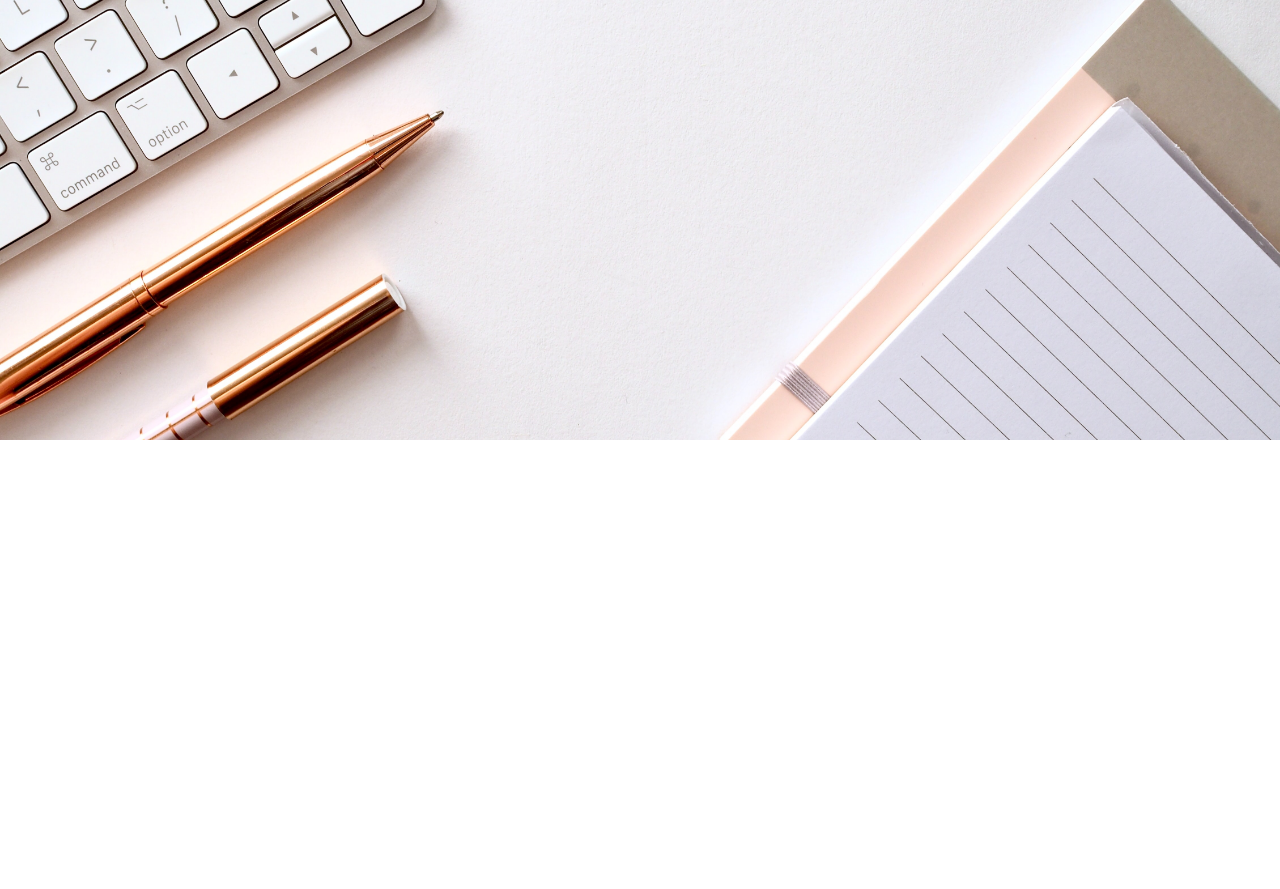
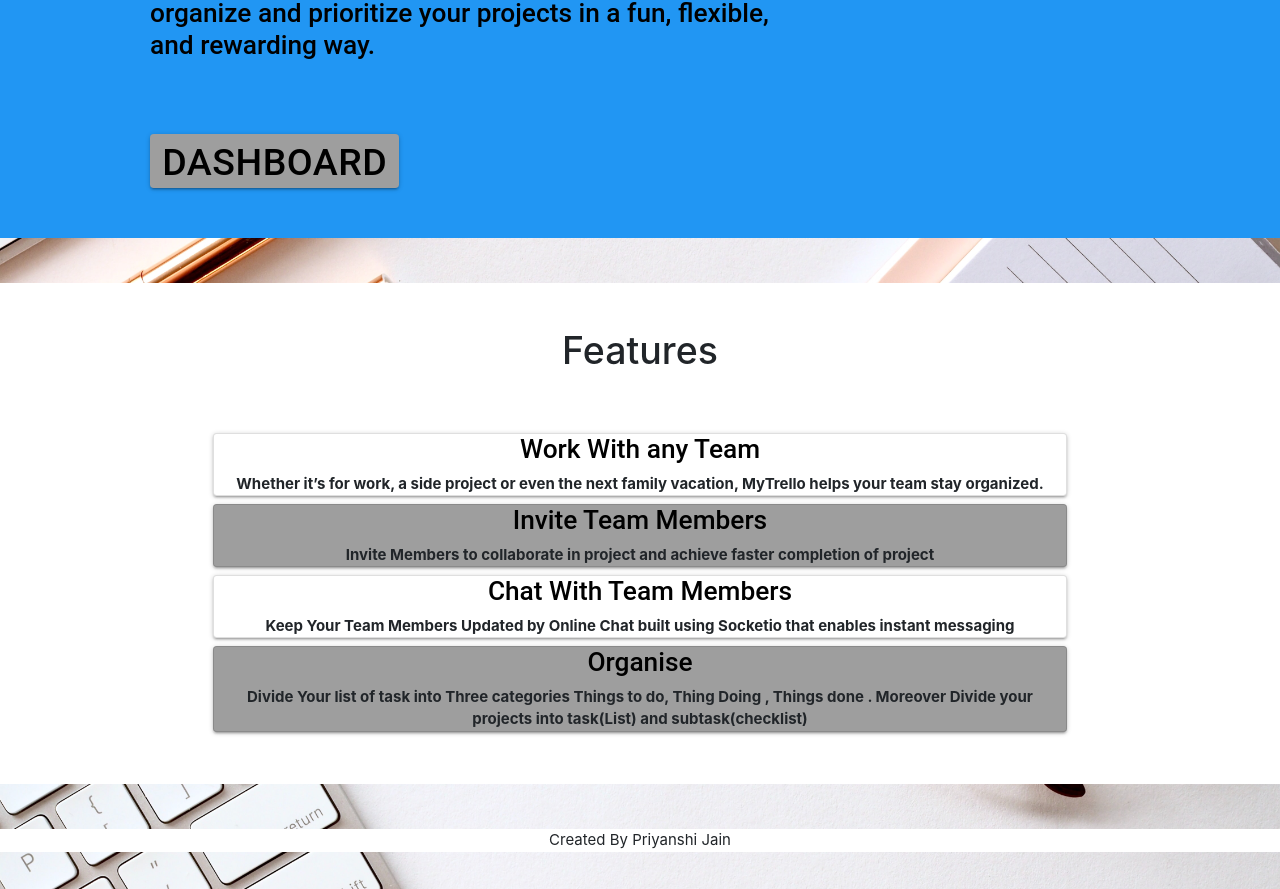
Before and after one commit to jainpriyanshi/MyTrello, a React (Create React App) app in the folder client/: page / in a window 1280 px wide. Shown: the part 360-1249 px from the top of the page. Before the commit the page ends 800 px from the top, so only its background shows below. Built offline with nearby package versions, Linux system fonts and the light colour scheme; no server answers.

Commit message:
homepage created

```diff
--- a/client/src/App.js
+++ b/client/src/App.js
@@ -9,6 +9,7 @@ import store from "./store";
 
 import Navbar from "./components/layout/Navbar";
 import Register from "./components/auth/Register";
+import layout from "./components/homepage/layout.jsx";
 import Verify from "./components/auth/Verify";
 import Generate from "./components/auth/generate";
 import Changepass from "./components/auth/changepass";
@@ -47,6 +48,7 @@ class App extends Component {
           <Switch>
               <PrivateNavbar  component={Navbar} />
             </Switch>
+            <Route exact path="/" component={layout} />
             <Route exact path="/register" component={Register} />
             <Route exact path="/login" component={Login} />
             <Route exact path="/verify" component={Verify} />
--- /dev/null
+++ b/client/src/components/homepage/layout.jsx
@@ -0,0 +1,22 @@
+import React, { Component } from 'react'
+import Layout1 from "./layout1.jsx";
+import Layout2 from "./layout2.jsx";
+export default class layout extends Component {
+    render() {
+        return (
+            <div>
+                <div class="blue">
+                <Layout1 />
+                </div>
+                <div class="white">
+                <Layout2 />
+                </div>
+                <div>
+                    <p class="center white"> Created By Priyanshi Jain</p>
+                    <br />
+                </div>
+
+            </div>
+        )
+    }
+}
--- /dev/null
+++ b/client/src/components/homepage/layout1.jsx
@@ -0,0 +1,28 @@
+import React, { Component } from 'react'
+import {Link} from "react-router-dom";
+export default class layout1 extends Component {
+    render() {
+        return (
+            <div >
+                 <br/>
+                 <h1 style={{fontFamily: "Roboto" ,marginTop:"100px", marginRight: "430px" , marginLeft: "150px", color: "black"}}>
+                    MyTrello lets you work more collaboratively and get more done.
+                 </h1>
+                 <h3 style={{fontFamily: "Roboto" , marginBottom: "50px",marginTop:"50px", marginRight: "500px" , marginLeft: "150px", color: "black"}}>
+                 MyTrello’s boards, lists, and cards enable you to organize and prioritize your projects in a fun, flexible, and rewarding way.
+                 </h3>
+                 <br/>
+
+                 <Link to =  '/dashboard' >
+                    <button style={{fontFamily: "Roboto" ,marginBottom:"50px", marginRight: "700px" , marginLeft: "150px"
+                    }}
+                    className="btn btn-large waves-effect waves-light dark grey accent-3">
+                    <h1 style={{ color: "black"}} > Dashboard </h1>
+                    </button>
+                </Link>
+
+                <br/>
+            </div>
+        )
+    }
+}
--- /dev/null
+++ b/client/src/components/homepage/layout2.jsx
@@ -0,0 +1,45 @@
+import React, { Component } from 'react'
+
+export default class layout2 extends Component {
+    render() {
+        return (
+            <div class="center mt-5 mb-5 ">
+                <br />
+                <br />
+                <h1> Features </h1>
+                <br />
+                <br />
+                <div class="card container col-lg-8 mt-2 mb-2">
+                        <h3 style={{fontFamily: "roboto", color: "black"}}>Work With any Team </h3>
+                        <b>
+                          Whether it’s for work, a side project or even the next family vacation, MyTrello helps your team stay organized.
+                        </b>
+                </div>
+                <div class="card container col-lg-8 grey mt-2 mb-2">
+                        <h3 style={{fontFamily: "roboto" , color: "black"}}>Invite  Team Members </h3>
+                        <b>
+                          Invite Members to collaborate in project and achieve faster completion of project
+                        </b>
+                </div>
+                <div class="card container col-lg-8 mt-2 mb-2">
+                        <h3 style={{fontFamily: "roboto" , color: "black"}}> Chat With Team Members </h3>
+                        <b>
+                           Keep Your Team Members Updated by Online Chat built using Socketio that enables instant messaging
+                        </b>
+                </div>
+                <div class="card container col-lg-8 grey mt-2 mb-2">
+                        <h3 style={{fontFamily: "roboto", color: "black"}}> Organise </h3>
+                        <b>
+                           Divide Your list of task into Three categories
+                             Things to do,
+                             Thing Doing ,
+                             Things done
+                             . Moreover Divide your projects into task(List) and subtask(checklist)
+                        </b>
+                </div>
+                <br />
+                <br />
+            </div>
+        )
+    }
+}
```
Also changed, not shown: 2 other files (tests, documents, lock files or other folders).
